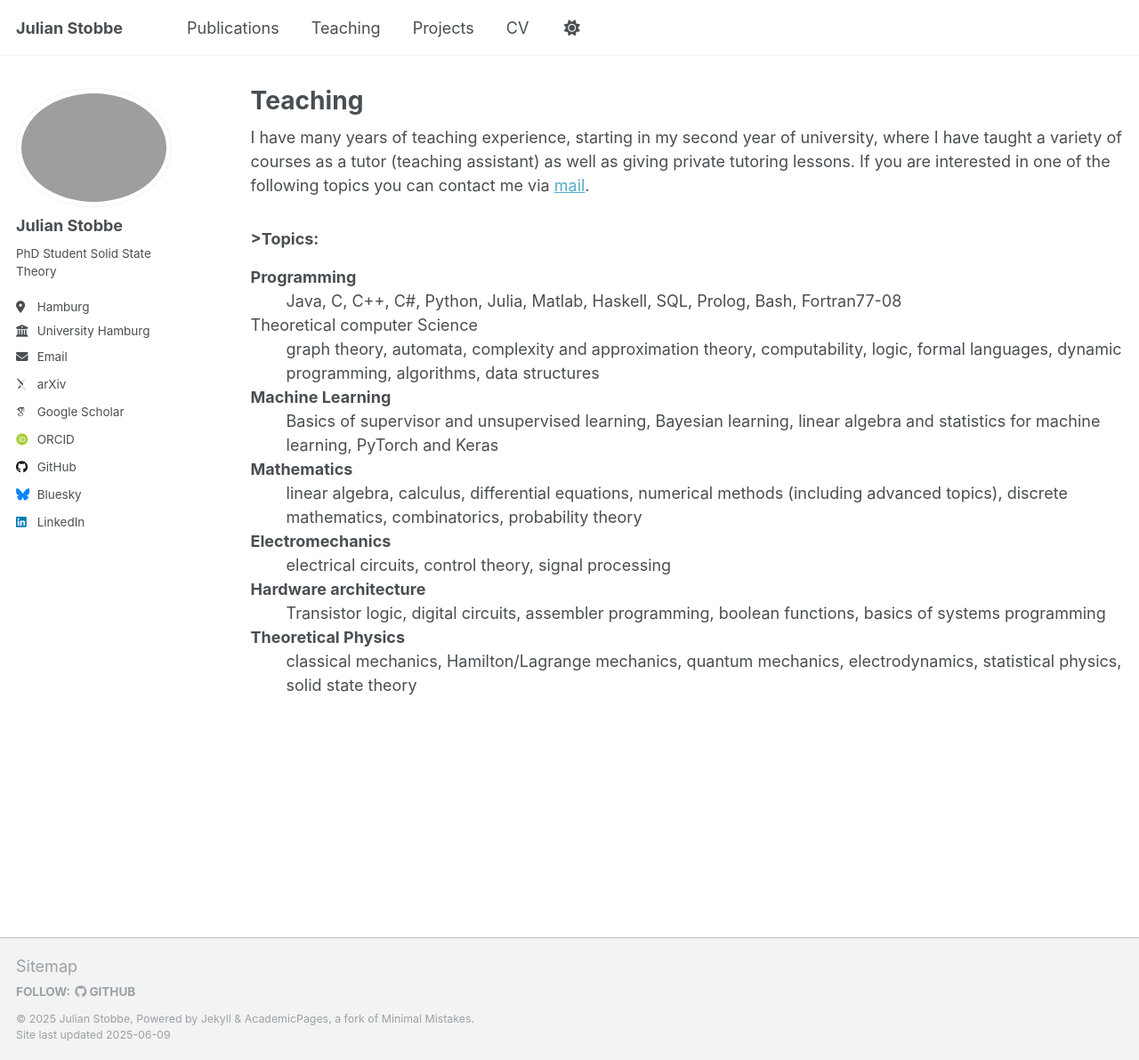
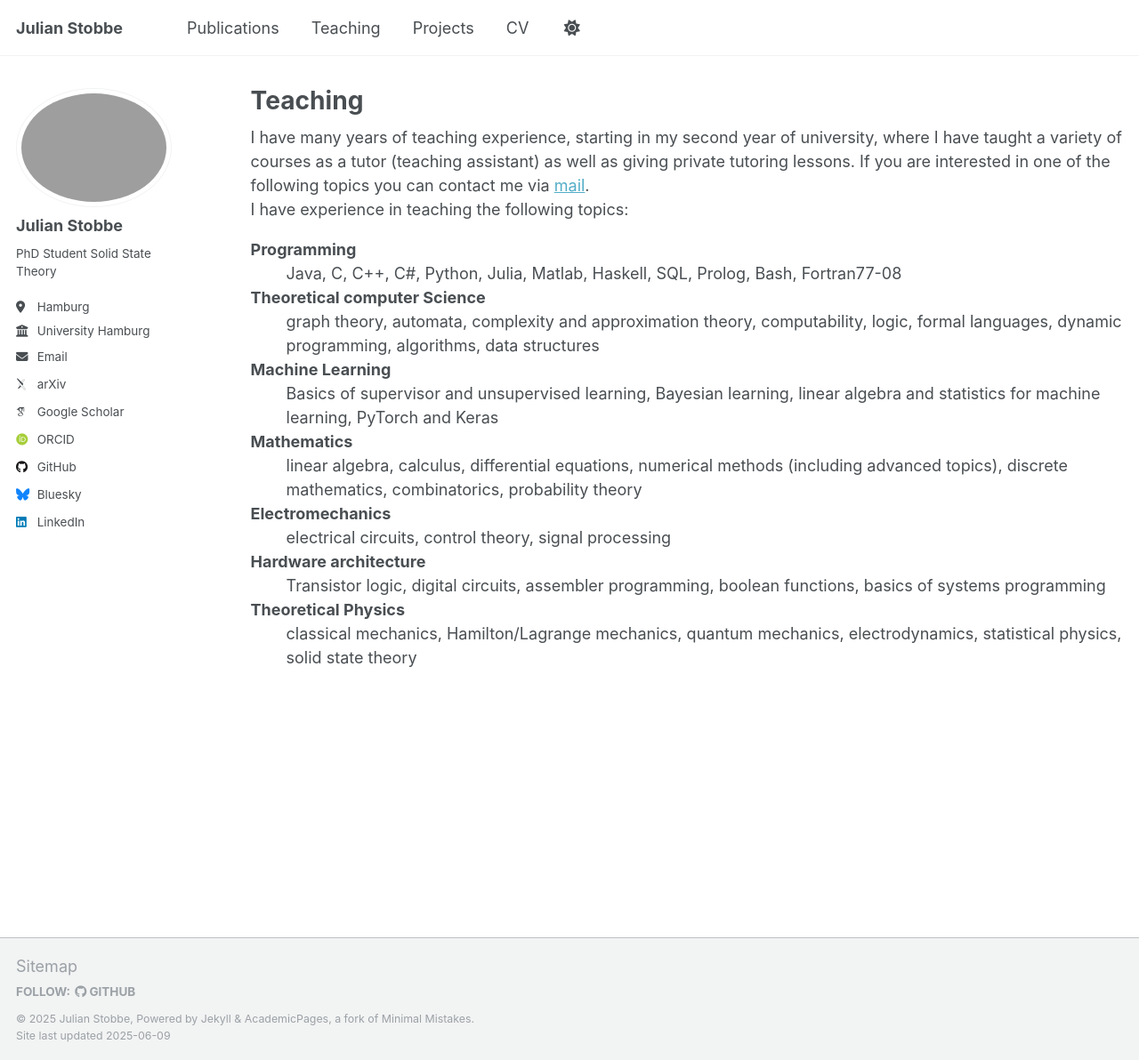
Before and after one commit to Atomtomate/page, a Jekyll site: the page built from _pages/teaching.html, in a window 1280 px wide and 1192 px high. Shown: the whole window at 89% size. Built offline with Jekyll 4.4.1, drawn with Linux system fonts in a browser that asks for light colours; some web fonts are replaced.

Commit message:
teaching html 3

```diff
--- a/_pages/teaching.html
+++ b/_pages/teaching.html
@@ -6,10 +6,9 @@ author_profile: true
 ---
 
 I have many years of teaching experience, starting in my second year of university, where I have taught a variety of courses as a tutor (teaching assistant) as well as giving private tutoring lessons.
-If you are interested in one of the following topics you can contact me via <a href="mailto:julian-stobbe1@pm.me">mail</a>.
+If you are interested in one of the following topics you can contact me via <a href="mailto:julian-stobbe1@pm.me">mail</a>.<br>
 
-
-<h3>>Topics: </h3>
+I have experience in teaching the following topics:
 
 <dl>
     <dt><b>
@@ -17,7 +16,9 @@ If you are interested in one of the following topics you can contact me via <a h
     </b></dt>
     <dd>Java, C, C++, C#, Python, Julia, Matlab, Haskell, SQL, Prolog, Bash, Fortran77-08
     </dd>
-    <dt>Theoretical computer Science</dt>
+    <dt><b>
+        Theoretical computer Science
+    </b></dt>
     <dd>
         graph theory, automata, complexity and approximation theory, computability, logic, formal languages, dynamic programming, algorithms, data structures
     </dd>
```
Also changed, not shown: _pages/projects.md (+1 -1 lines).
